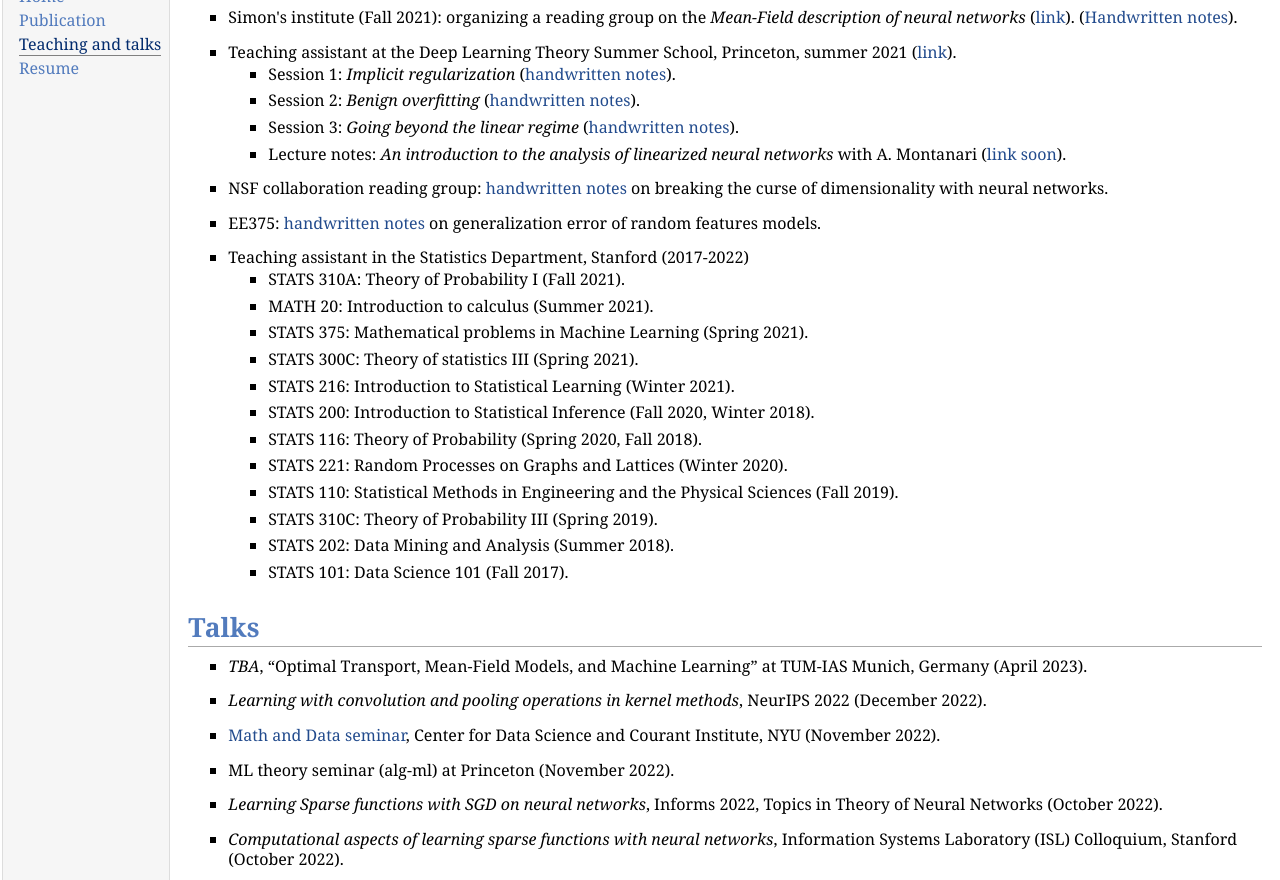
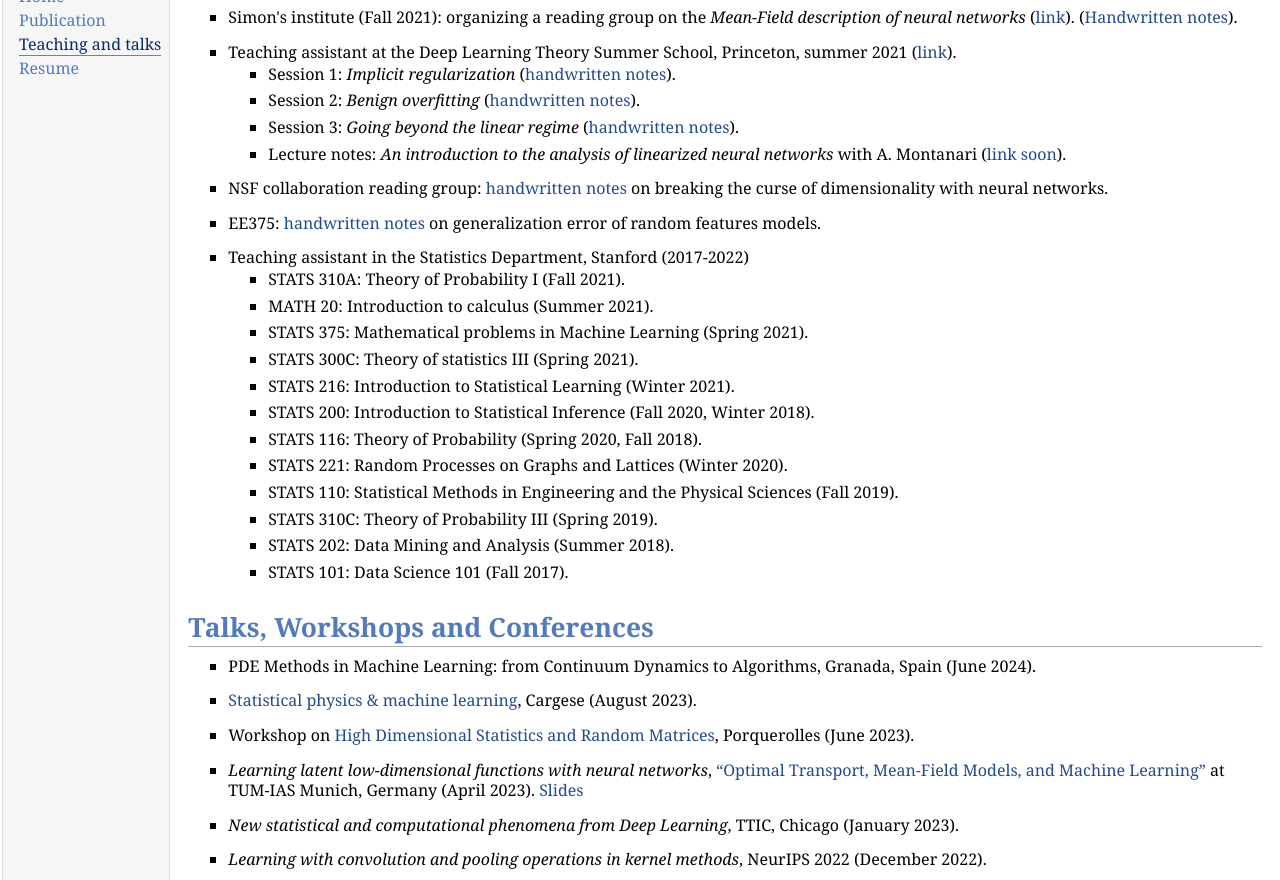
Before and after one commit to misiakie/misiakie.github.io, a plain HTML site: page teaching.html in a window 1280 px wide. Shown: the part 68-948 px from the top of the page. Drawn offline with Linux system fonts and the light colour scheme.

Commit message:
Update teaching.html

```diff
--- a/teaching.html
+++ b/teaching.html
@@ -79,9 +79,25 @@
 
 </li>
 </ul>
-<h1>Talks</h1>
+<h1>Talks, Workshops and Conferences</h1>
 <ul>
-<li><p><i>TBA</i>, &ldquo;Optimal Transport, Mean-Field Models, and Machine Learning&rdquo; at TUM-IAS Munich, Germany (April 2023).</p>
+<li><p>PDE Methods in Machine Learning: from Continuum Dynamics to Algorithms, Granada, Spain (June 2024).</p>
+</li>
+</ul>
+<ul>
+<li><p><a href="https://cargese2023.github.io">Statistical physics &amp; machine learning</a>, Cargese (August 2023).</p>
+</li>
+</ul>
+<ul>
+<li><p>Workshop on <a href="http://perso.ens-lyon.fr/justin.ko/porquerolles2023.html">High Dimensional Statistics and Random Matrices</a>, Porquerolles (June 2023).</p>
+</li>
+</ul>
+<ul>
+<li><p><i>Learning latent low-dimensional functions with neural networks</i>, <a href="https://www.ias.tum.de/ias/event-pages/workshop-otmfml/program/">&ldquo;Optimal Transport, Mean-Field Models, and Machine Learning&rdquo;</a> at TUM-IAS Munich, Germany (April 2023). <a href="https://www.ias.tum.de/fileadmin/w00bub/www/_my_direct_uploads/Slides_Misiakiewicz.pdf">Slides</a></p>
+</li>
+</ul>
+<ul>
+<li><p><i>New statistical and computational phenomena from Deep Learning</i>, TTIC, Chicago (January 2023).</p>
 </li>
 </ul>
 <ul>
```
